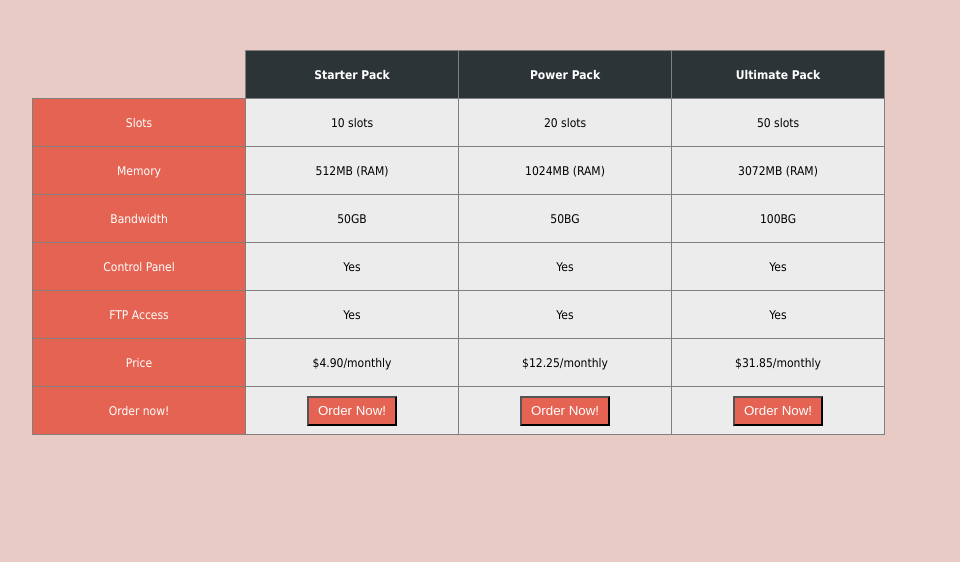
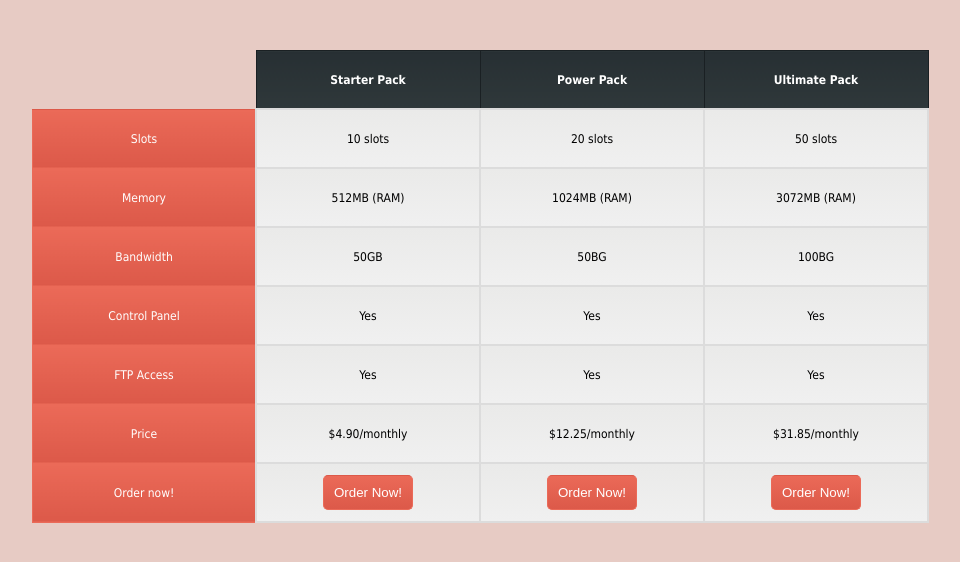
Before and after one commit to AlexBushynskyi/WEB_LAB_3, a plain HTML site: page ZADANIE_5_TABLES/Zadanie_5/index.html in a window 1280 px wide. Shown: the whole page, without its empty margins (18-978 px from the left). Drawn offline with Linux system fonts and the light colour scheme.

Commit message:
fixed bugs

```diff
--- a/ZADANIE_5_TABLES/Zadanie_5/css/style.css
+++ b/ZADANIE_5_TABLES/Zadanie_5/css/style.css
@@ -14,32 +14,40 @@ table {
 
 td {
 	border: 1px solid grey;
-	width: 210px;
-	height: 45px;
+	width: 220px;
+	height: 55px;
 }
 .black {
-	background: #2C3438;
+	background: linear-gradient(to top, #2F383A, #272F33);
 	color: white;
 	font-weight: bold;
+	border: 1px solid #1A2023;
 }
 
 .red {
-	background: #E56352;
+	background: linear-gradient(to top, #DC5949, #EB6A58);
 	color: white;
 	text-align: center;
+	border-top: 1px solid #DC5949;
+	border-bottom: 1px solid #EB6A58;
+	border-left: 1px solid #EB6A58;
+	border-right: 1px solid #EB6A58;
 }
 
 .white {
-	background: #ECECEC;
+	background: linear-gradient(to top, #F0F0F0, #EAEAE9);
 	color: black;
+	border: 2px solid #DCDCDC;
 }
 
 .first_cell {
-	border-top: none;
-	border-left: none;
+	border: none;
 }
 
 .buttons {
 	width: 90px;
-	height: 30px;
+	height: 35px;
+	border-radius: 5px;
+	outline: none;
+	text-decoration: none;
 }
```
